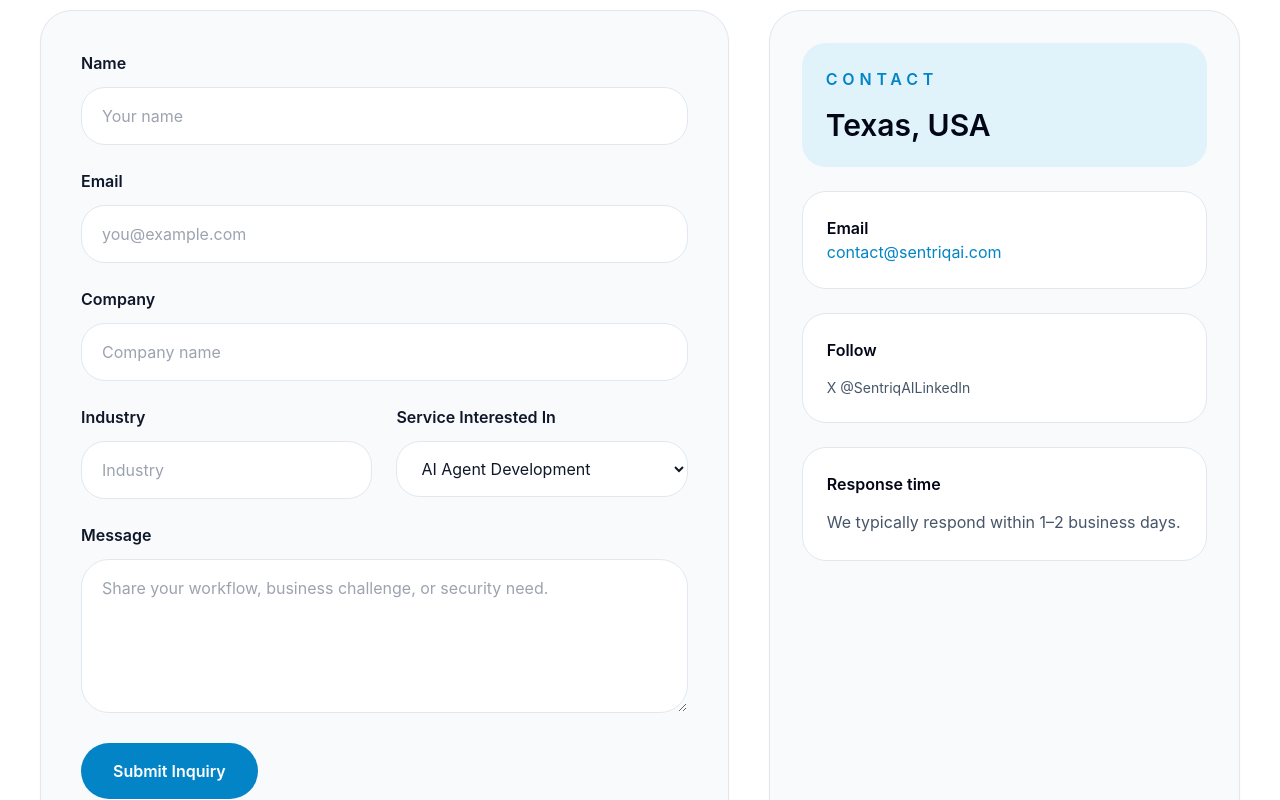
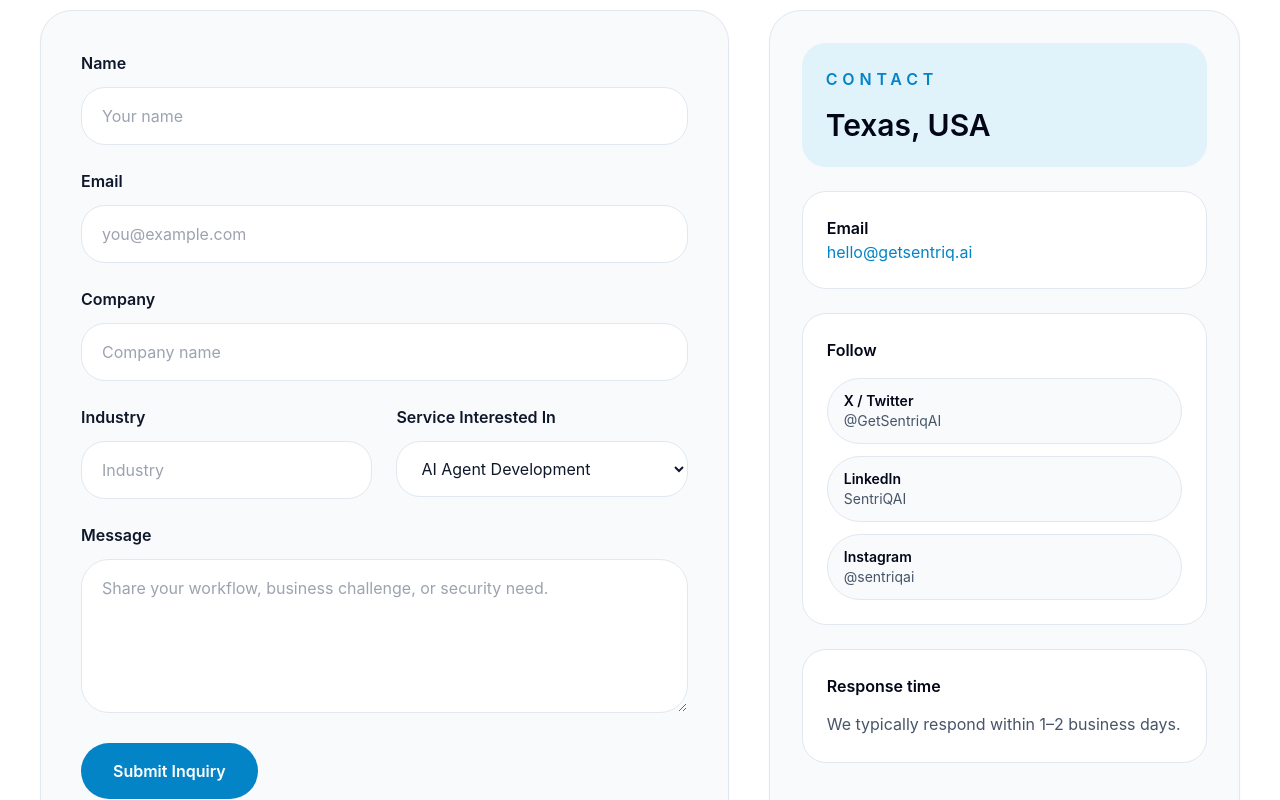
Before and after one commit to Dr-Opara/sentriq-ai-website, a Next.js app: page /contact in a window 1280 px wide. Shown: the part 465-1265 px from the top of the page. Built offline with nearby package versions, Linux system fonts and the light colour scheme.

Commit message:
Fixed contact page email and social links

```diff
--- a/src/app/contact/page.tsx
+++ b/src/app/contact/page.tsx
@@ -134,29 +134,40 @@
 
               <div className="space-y-4 rounded-3xl border border-slate-200 bg-white p-6">
                 <p className="text-base font-semibold text-slate-950">Email</p>
-                <a href="mailto:contact@sentriqai.com" className="text-base text-sky-600 hover:underline">
-                  contact@sentriqai.com
+                <a href="mailto:hello@getsentriq.ai" className="text-base text-sky-600 hover:underline">
+                  hello@getsentriq.ai
                 </a>
               </div>
 
               <div className="space-y-4 rounded-3xl border border-slate-200 bg-white p-6">
                 <p className="text-base font-semibold text-slate-950">Follow</p>
-                <div className="space-y-2 text-sm text-slate-600">
+                <div className="space-y-3 text-sm text-slate-600">
                   <a
-                    href="https://x.com/SentriqAI"
+                    href="https://x.com/GetSentriqAI"
                     target="_blank"
                     rel="noopener noreferrer"
-                    className="transition hover:text-slate-950"
+                    className="block rounded-full border border-slate-200 bg-slate-50 px-4 py-3 text-slate-900 transition hover:border-sky-300 hover:bg-sky-50 hover:text-sky-700"
                   >
-                    X @SentriqAI
+                    <span className="font-semibold text-slate-950">X / Twitter</span>
+                    <span className="block text-slate-600">@GetSentriqAI</span>
                   </a>
                   <a
-                    href="https://www.linkedin.com/company/sentriq-ai"
+                    href="https://linkedin.com/company/sentriqai"
                     target="_blank"
                     rel="noopener noreferrer"
-                    className="transition hover:text-slate-950"
+                    className="block rounded-full border border-slate-200 bg-slate-50 px-4 py-3 text-slate-900 transition hover:border-sky-300 hover:bg-sky-50 hover:text-sky-700"
                   >
-                    LinkedIn
+                    <span className="font-semibold text-slate-950">LinkedIn</span>
+                    <span className="block text-slate-600">SentriQAI</span>
+                  </a>
+                  <a
+                    href="https://instagram.com/sentriqai"
+                    target="_blank"
+                    rel="noopener noreferrer"
+                    className="block rounded-full border border-slate-200 bg-slate-50 px-4 py-3 text-slate-900 transition hover:border-sky-300 hover:bg-sky-50 hover:text-sky-700"
+                  >
+                    <span className="font-semibold text-slate-950">Instagram</span>
+                    <span className="block text-slate-600">@sentriqai</span>
                   </a>
                 </div>
               </div>
```
